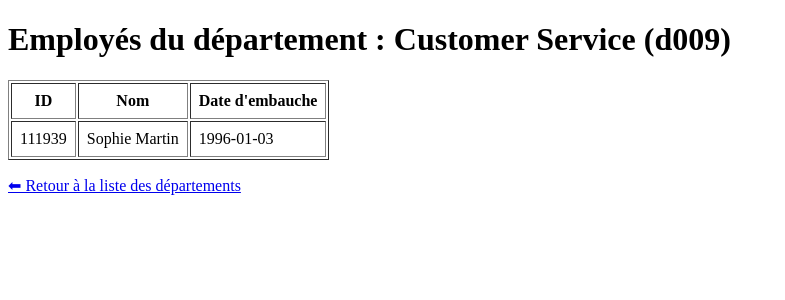
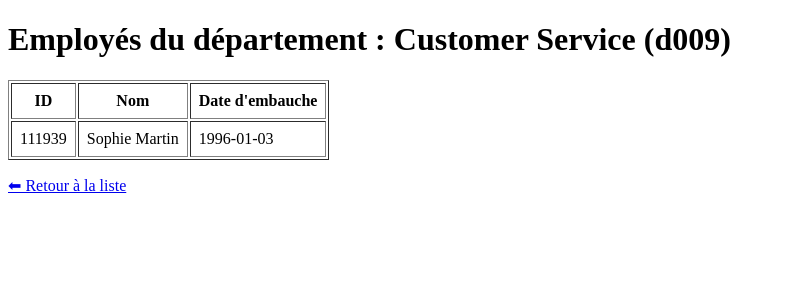
Before and after one commit to antsa-cmd/TP_REEL, a PHP site: page /pages/liste_employer.php?dept_no=d009 in a window 1280 px wide. Shown: the top 300 px of the page, without its empty margins (0-785 px from the left). Run offline with PHP 8.4, Linux system fonts and the light colour scheme; data comes from the database, SQL or seed files in the repository.

Commit message:
add lien

```diff
--- a/pages/liste_employer.php
+++ b/pages/liste_employer.php
@@ -37,6 +37,7 @@ $employees = getEmployeesOfDepartment( $dept_no);
         <p>Aucun employé trouvé pour ce département.</p>
     <?php endif; ?>
 
-    <p><a href="index.php">⬅ Retour à la liste des départements</a></p>
+    <p><a href="index.php">⬅ Retour à la liste</a></p>
+
 </body>
 </html>
```
